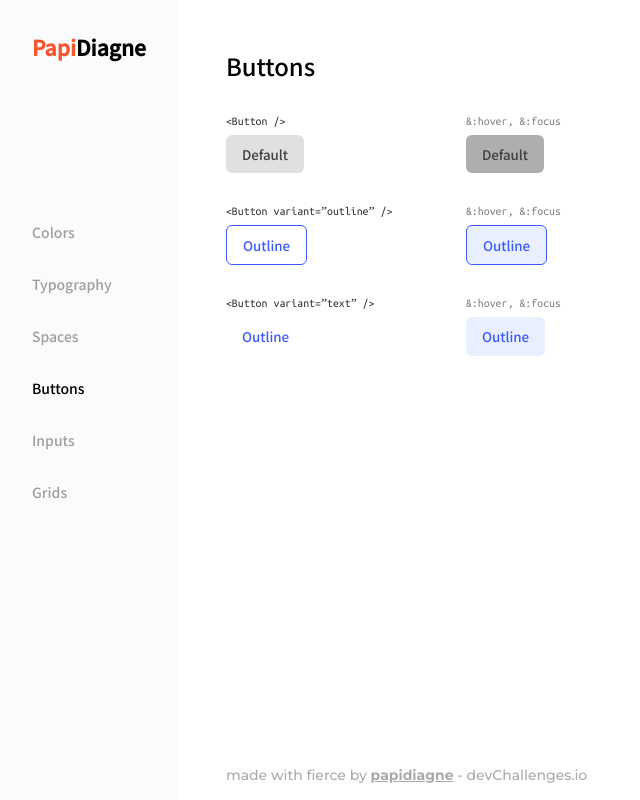
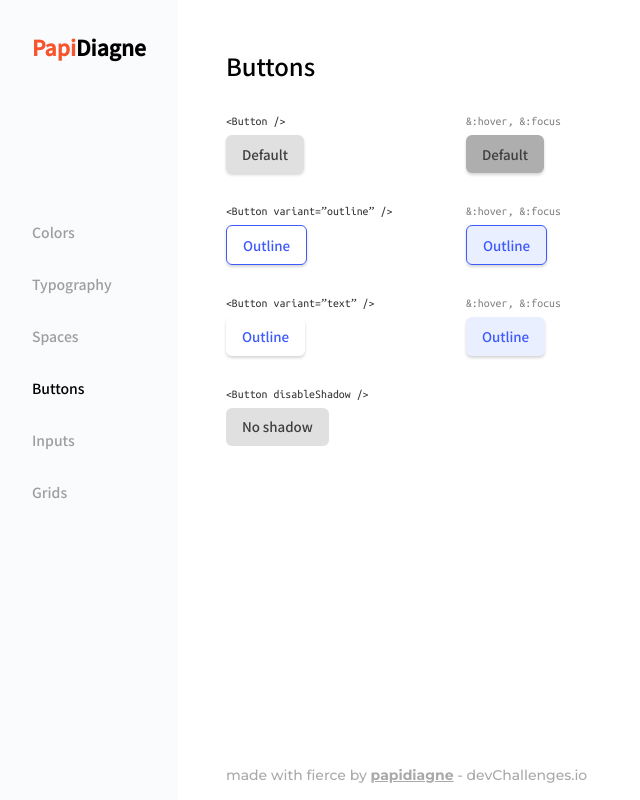
Before and after one commit to nushen96/devchallenges-ui-kit, a React (Create React App) app: page / in a window 1280 px wide. Shown: the whole page, without its empty margins (0-640 px from the left). Built offline with nearby package versions, Linux system fonts and the light colour scheme.

Commit message:
added button with disabled shadow

```diff
--- a/src/components/ButtonsContent.jsx
+++ b/src/components/ButtonsContent.jsx
@@ -33,6 +33,11 @@ const ButtonsContent = () => {
           </Button>
         </LabeledElement>
       </ContentRow>
+      <ContentRow>
+        <LabeledElement label="<Button disableShadow />">
+          <Button disableShadow>No shadow</Button>
+        </LabeledElement>
+      </ContentRow>
     </MainContent>
   );
 };
--- a/src/components/ui-elements/Button.jsx
+++ b/src/components/ui-elements/Button.jsx
@@ -22,6 +22,7 @@ const Button = styled.button`
   background-color: #e0e0e0;
   border: none;
   border-radius: 6px;
+  box-shadow: 0px 2px 3px rgba(51, 51, 51, 0.2);
 
   &:hover,
   &:focus {
@@ -58,5 +59,10 @@ const Button = styled.button`
 
         ${(props) =>
     props.variant === "text" && props.secondState && backgroundlessHoverStyles}
+    ${props => (
+      props.disableShadow && css`
+        box-shadow: unset;
+      `
+    )}
 `;
 export default Button;
```
Also changed, not shown: 2 other files (tests, documents, lock files or other folders).
